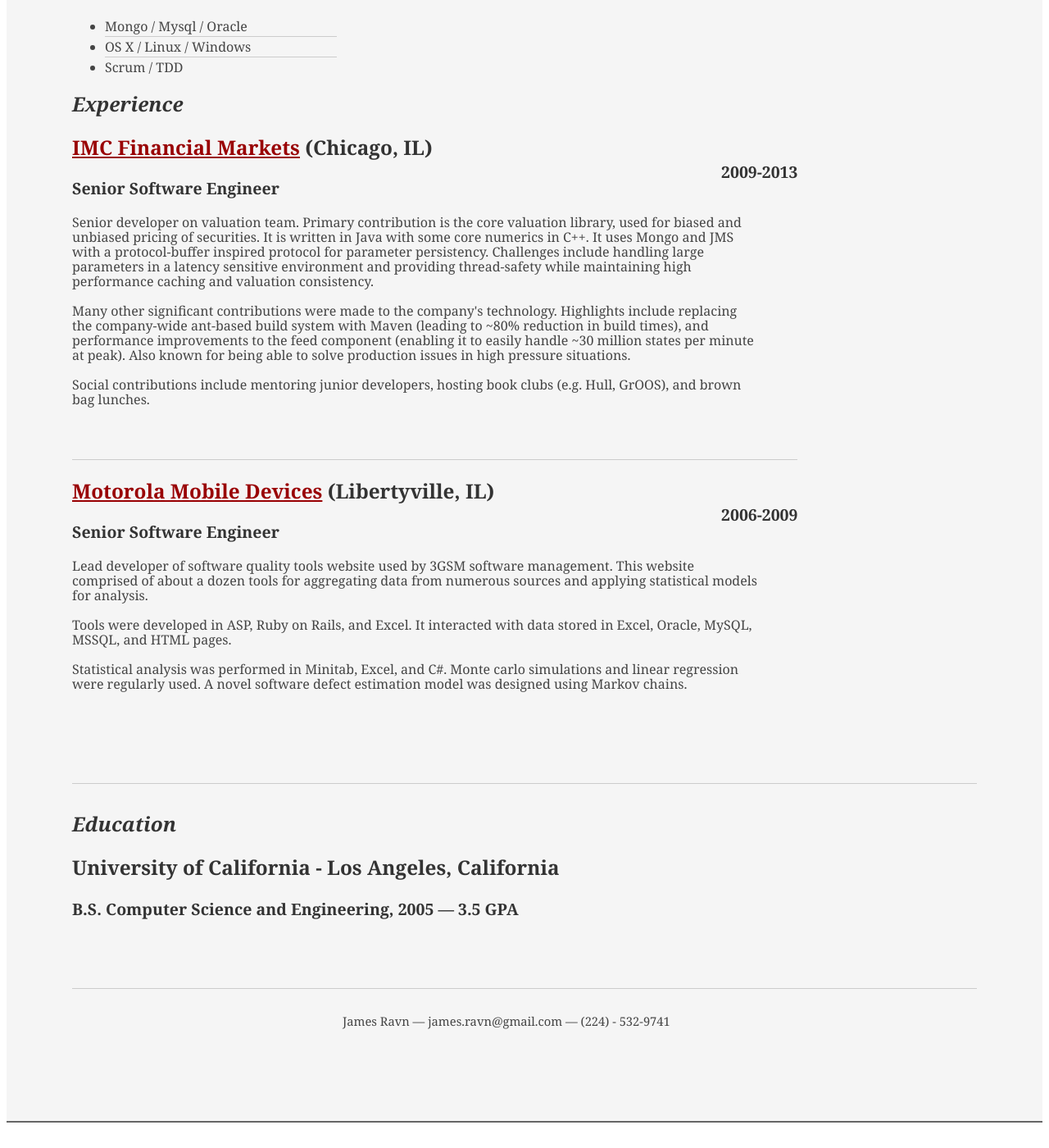
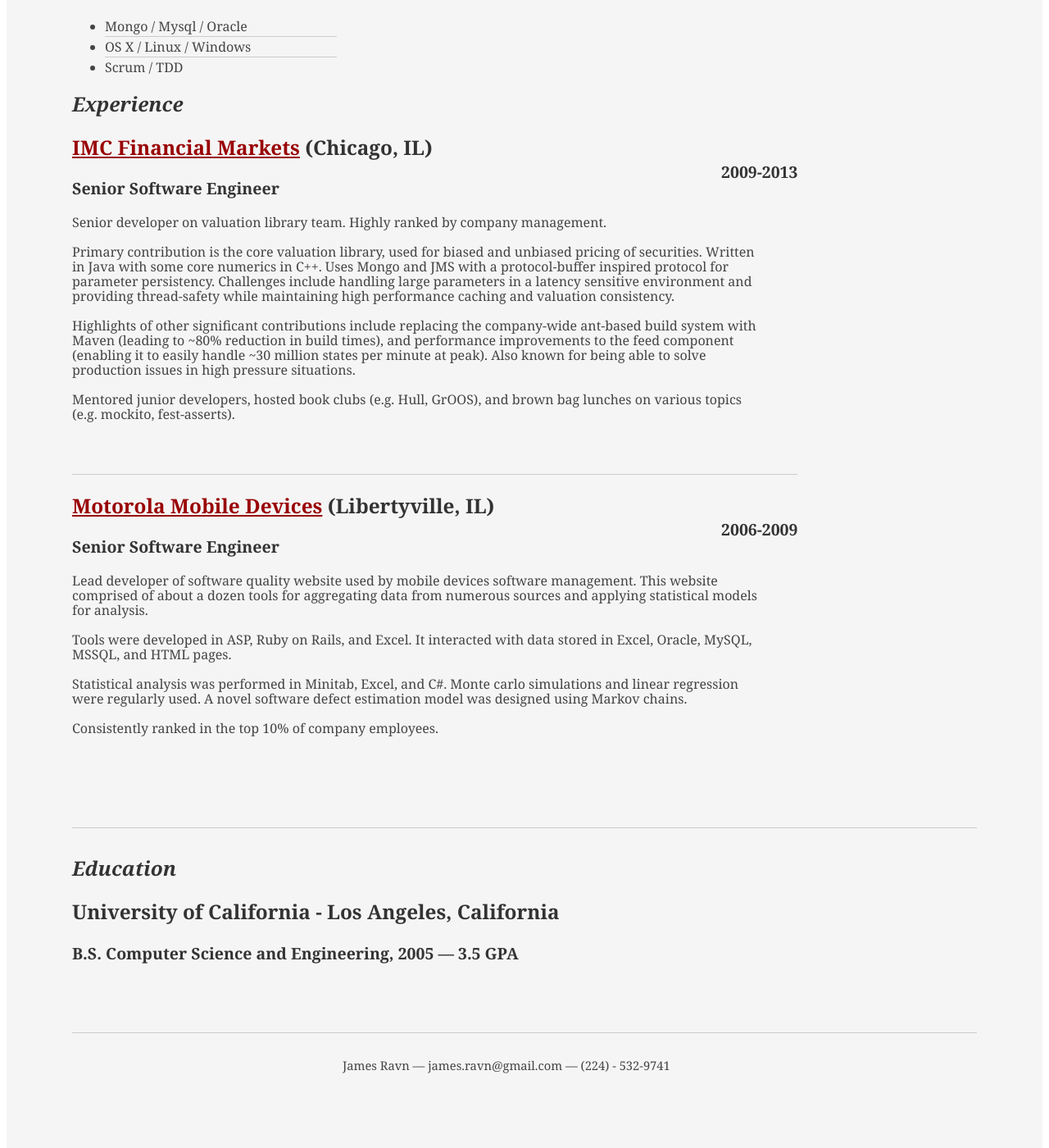
Before and after one commit to jsravn/old-blog, a Jekyll site: the page resume.html, which Jekyll copies as it is, in a window 1280 px wide and 1400 px high, scrolled down 826 px. Shown: the whole window at 82% size. Built offline with Jekyll 4.4.1, drawn with Linux system fonts in a browser that asks for light colours; a style sheet for code colours, icons or effects is not loaded.

Commit message:
Improves resume experience a bit

```diff
--- a/resume.html
+++ b/resume.html
@@ -123,23 +123,24 @@
 								<h4>2009-2013</h4>
 <p>
 
-Senior developer on valuation team. Primary contribution is the core valuation
-library, used for biased and unbiased pricing of securities. It is written in
-Java with some core numerics in C++. It uses Mongo and JMS with a
-protocol-buffer inspired protocol for parameter persistency. Challenges include
-handling large parameters in a latency sensitive environment and providing
-thread-safety while maintaining high performance caching and valuation
-consistency.<br/><br/>
+Senior developer on valuation library team. Highly ranked by company
+management.<br/><br/>
 
-Many other significant contributions were made to the company's technology.
-Highlights include replacing the company-wide ant-based build system with Maven
-(leading to ~80% reduction in build times), and performance improvements to the
-feed component (enabling it to easily handle ~30 million states per minute at
-peak). Also known for being able to solve production issues in high pressure
-situations.<br/><br/>
+Primary contribution is the core valuation library, used for biased and
+unbiased pricing of securities. Written in Java with some core numerics
+in C++. Uses Mongo and JMS with a protocol-buffer inspired protocol for
+parameter persistency. Challenges include handling large parameters in a
+latency sensitive environment and providing thread-safety while maintaining
+high performance caching and valuation consistency.<br/><br/>
 
-Social contributions include mentoring junior developers, hosting book clubs
-(e.g. Hull, GrOOS), and brown bag lunches.
+Highlights of other significant contributions include replacing the
+company-wide ant-based build system with Maven (leading to ~80% reduction in
+build times), and performance improvements to the feed component (enabling it
+to easily handle ~30 million states per minute at peak). Also known for being
+able to solve production issues in high pressure situations.<br/><br/>
+
+Mentored junior developers, hosted book clubs (e.g. Hull, GrOOS), and brown bag
+lunches on various topics (e.g. mockito, fest-asserts).
 
 </p>
 							</div>
@@ -150,8 +151,8 @@
 								<h4>2006-2009</h4>
 <p>
 
-Lead developer of software quality tools website used by 3GSM software
-management. This website comprised of about a dozen tools for aggregating data
+Lead developer of software quality website used by mobile devices software
+management.  This website comprised of about a dozen tools for aggregating data
 from numerous sources and applying statistical models for analysis.<br/><br/>
 
 Tools were developed in ASP, Ruby on Rails, and Excel. It interacted with data
@@ -159,7 +160,9 @@
 
 Statistical analysis was performed in Minitab, Excel, and C#. Monte carlo
 simulations and linear regression were regularly used. A novel software defect
-estimation model was designed using Markov chains.
+estimation model was designed using Markov chains.<br/><br/>
+
+Consistently ranked in the top 10% of company employees.
 
 </p>
 							</div>
```
